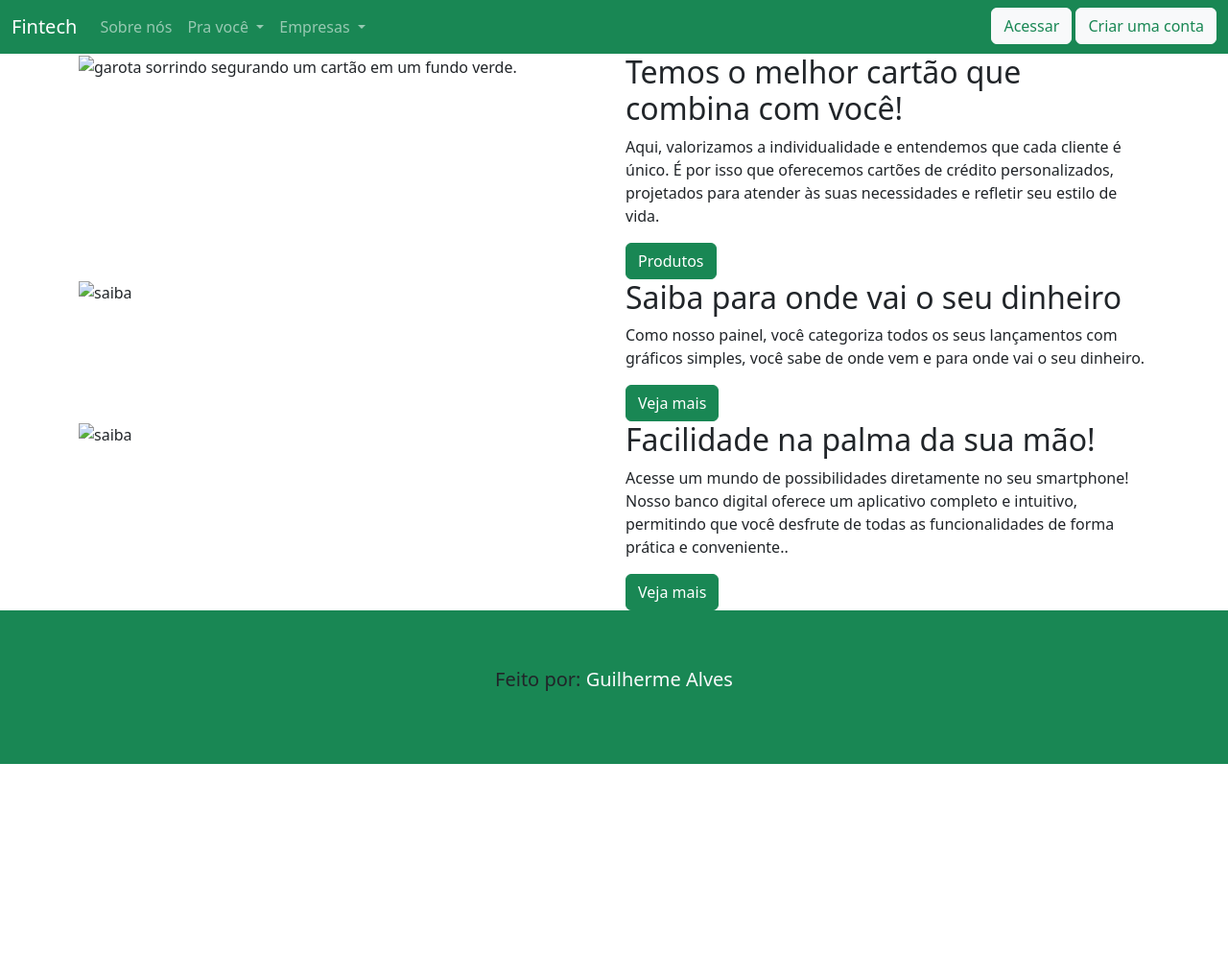
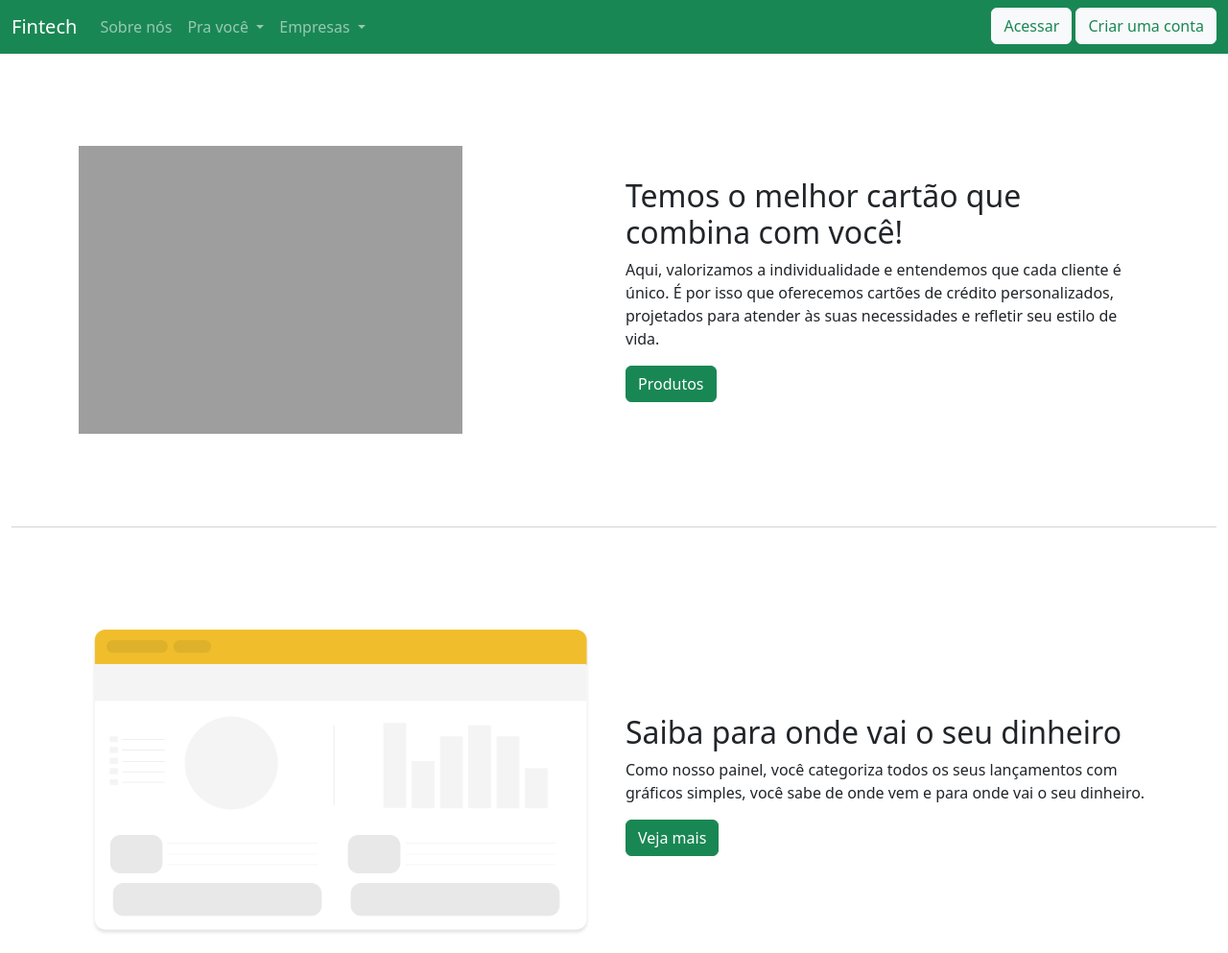
Before and after one commit to guimartiins/fintech_html, a plain HTML site: page index.html in a window 1280 px wide. Shown: the top 993 px of the page at 96% size. Before the commit the page ends 800 px from the top, so only its background shows below. Drawn offline with nearby package versions, Linux system fonts and the light colour scheme; the site is published under a folder, as on GitHub Pages, so addresses that start at the root find nothing.

Commit message:
fix paths

```diff
--- a/index.html
+++ b/index.html
@@ -9,7 +9,7 @@
 			integrity="sha384-9ndCyUaIbzAi2FUVXJi0CjmCapSmO7SnpJef0486qhLnuZ2cdeRhO02iuK6FUUVM"
 			crossorigin="anonymous"
 		/>
-		<link rel="stylesheet" href="/styles.css" />
+		<link rel="stylesheet" href="styles.css" />
 		<title>Fintech</title>
 	</head>
 	<body>
@@ -129,7 +129,7 @@
 					<div class="row">
 						<div class="col-md-6">
 							<img
-								src="/img/capa.jpg"
+								src="img/capa.jpg"
 								alt="garota sorrindo segurando um cartão em um fundo verde."
 								class="img-fluid"
 							/>
@@ -159,8 +159,8 @@
 					<div class="row">
 						<div class="col-md-6">
 							<img
-								src="/img/saiba.png"
-								alt="saiba"
+								src="img/saiba.png"
+								alt="Imagem de uma planilha."
 								class="img-fluid"
 							/>
 						</div>
@@ -187,8 +187,8 @@
 					<div class="row">
 						<div class="col-md-6">
 							<img
-								src="/img/celular.jpg"
-								alt="saiba"
+								src="img/celular.jpg"
+								alt="Imagem de um homem segurando um celular em um fundo verde."
 								class="img-fluid"
 							/>
 						</div>
```
